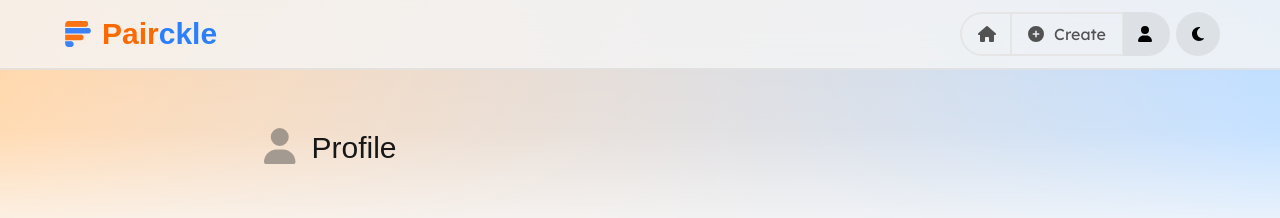
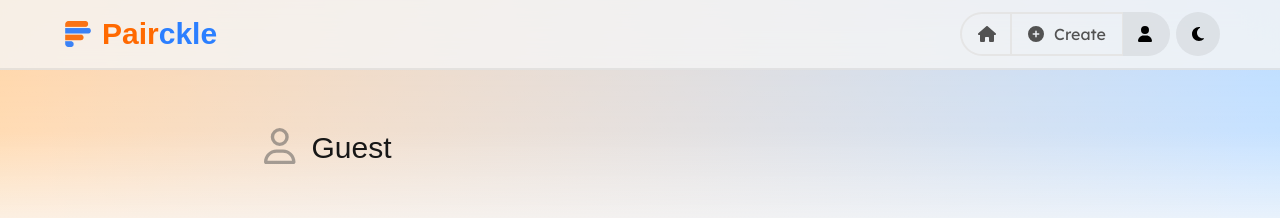
Before and after one commit to jakeo-dev/pairckle, a Next.js app: page /user/guest/rankings in a window 1280 px wide. Shown: the top 218 px of the page. Built offline with nearby package versions, Linux system fonts and the light colour scheme; no server answers; a web font is replaced by a local one.

Commit message:
show outlined icon for guest users; improve other design stuff

```diff
--- a/src/pages/user/[id]/account.tsx
+++ b/src/pages/user/[id]/account.tsx
@@ -13,6 +13,7 @@ import {
   faArrowRightToBracket,
   faUser,
 } from "@fortawesome/free-solid-svg-icons";
+import { faUser as faUserRegular } from "@fortawesome/free-regular-svg-icons";
 
 export default function UserAccount() {
   const router = useRouter();
@@ -31,10 +32,10 @@ export default function UserAccount() {
       } = await supabase.auth.getSession();
 
       // if not logged in, set stuff to local storage & stop here
-      if (!session) {
+      if (!session || String(username) === "guest") {
         setSelectedProfile({
           id: "",
-          username: "Profile",
+          username: "Guest",
           createdAt: "",
           ownedRankings: [],
           ownedSets: [],
@@ -94,8 +95,12 @@ export default function UserAccount() {
         <div className="min-h-screen w-full lg:min-h-[88.1vh]">
           {!loading && (
             <Heading
-              icon={faUser}
-              title={selectedProfile ? selectedProfile?.username : "Profile"}
+              icon={
+                selectedProfile && selectedProfile.username !== "Guest"
+                  ? faUser
+                  : faUserRegular
+              }
+              title={selectedProfile ? selectedProfile?.username : "Guest"}
               tabs={[
                 {
                   title: "Rankings",
@@ -126,7 +131,7 @@ export default function UserAccount() {
           ) : (
             <div>
               <div>
-                {selectedProfile?.username !== "Profile" ? (
+                {selectedProfile?.username !== "Guest" ? (
                   <div className="section">
                     {/* <div className="mb-0.5 flex items-end px-2 md:mb-1">
                         <h2
@@ -136,7 +141,7 @@ export default function UserAccount() {
                         </h2>
                       </div> */}
 
-                    <div className="w-full rounded-lg border-2 border-neutral-400/25 px-4 py-3 text-neutral-700 md:px-5 md:py-4 dark:text-neutral-300">
+                    <div className="w-full rounded-lg bg-neutral-400/10 px-4 py-3 text-neutral-700 md:px-5 md:py-4 dark:bg-neutral-300/10 dark:text-neutral-300">
                       <div>
                         <label className="text-xs text-neutral-500 md:text-sm">
                           Username
@@ -173,9 +178,14 @@ export default function UserAccount() {
                       onClick={() => {
                         setConfirmSignOutModalVisibility(true);
                       }}
-                      className="mt-4 w-full cursor-pointer rounded-full border-2 border-neutral-400 px-4 py-2 text-sm transition hover:border-transparent hover:bg-red-500 hover:text-neutral-50 active:bg-red-600 md:mt-6 md:text-base dark:border-neutral-400 dark:hover:border-transparent dark:hover:text-black"
+                      className="mt-2 flex w-full cursor-pointer items-center justify-center rounded-md bg-neutral-400/20 p-2 transition hover:bg-neutral-400/30 active:bg-neutral-400/40 md:mt-3 md:p-3 dark:bg-neutral-400/25 dark:hover:bg-neutral-400/35 dark:active:bg-neutral-400/45"
                     >
-                      Log out
+                      <FontAwesomeIcon
+                        icon={faArrowRightToBracket}
+                        className="mr-2 text-sm text-neutral-600/50 md:mr-2.5 md:text-base dark:text-neutral-400/50"
+                        aria-hidden
+                      />
+                      <span className="text-sm md:text-base">Log out</span>
                     </button>
                   </div>
                 ) : (
--- a/src/pages/user/[id]/rankings.tsx
+++ b/src/pages/user/[id]/rankings.tsx
@@ -8,9 +8,10 @@ import {
   fetchOwnedUserRankings,
   fetchUserProfile,
 } from "@/db";
+import { useRouter } from "next/router";
 
 import { faUser } from "@fortawesome/free-solid-svg-icons";
-import { useRouter } from "next/router";
+import { faUser as faUserRegular } from "@fortawesome/free-regular-svg-icons";
 
 export default function UserRankings() {
   const router = useRouter();
@@ -29,7 +30,7 @@ export default function UserRankings() {
       if (String(username) === "guest") {
         setSelectedProfile({
           id: "",
-          username: "Profile",
+          username: "Guest",
           createdAt: "",
           ownedRankings: [],
           ownedSets: [],
@@ -94,8 +95,12 @@ export default function UserRankings() {
         <div className="min-h-screen w-full lg:min-h-[88.1vh]">
           {!loading && (
             <Heading
-              icon={faUser}
-              title={selectedProfile?.username ?? "Profile"}
+              icon={
+                selectedProfile && selectedProfile.username !== "Guest"
+                  ? faUser
+                  : faUserRegular
+              }
+              title={selectedProfile?.username ?? "Guest"}
               tabs={[
                 {
                   title: "Rankings",
--- a/src/pages/user/[id]/sets.tsx
+++ b/src/pages/user/[id]/sets.tsx
@@ -11,6 +11,7 @@ import {
 import { useRouter } from "next/router";
 
 import { faUser } from "@fortawesome/free-solid-svg-icons";
+import { faUser as faUserRegular } from "@fortawesome/free-regular-svg-icons";
 
 export default function UserSets() {
   const router = useRouter();
@@ -29,7 +30,7 @@ export default function UserSets() {
       if (String(username) === "guest") {
         setSelectedProfile({
           id: "",
-          username: "Profile",
+          username: "Guest",
           createdAt: "",
           ownedRankings: [],
           ownedSets: [],
@@ -68,8 +69,12 @@ export default function UserSets() {
         <div className="min-h-screen w-full lg:min-h-[88.1vh]">
           {!loading && (
             <Heading
-              icon={faUser}
-              title={selectedProfile ? selectedProfile?.username : "Profile"}
+              icon={
+                selectedProfile && selectedProfile.username !== "Guest"
+                  ? faUser
+                  : faUserRegular
+              }
+              title={selectedProfile ? selectedProfile?.username : "Guest"}
               tabs={[
                 {
                   title: "Rankings",
```
